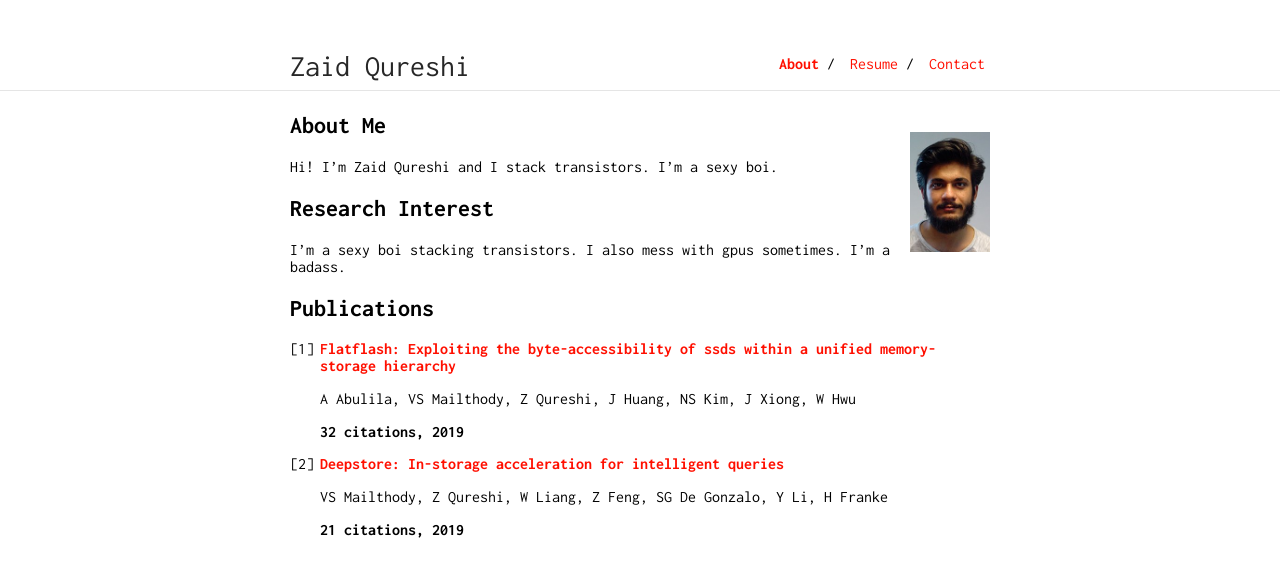
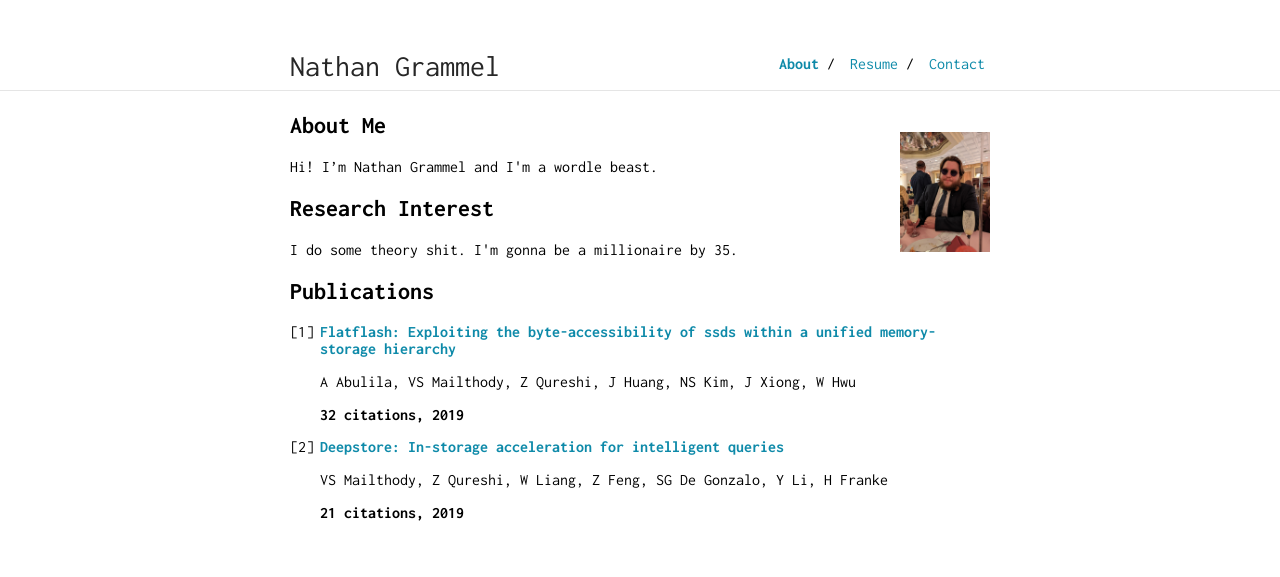
Before and after one commit to dontcallmebigguy/zaid, a Jekyll site: the page built from index.md, in a window 1280 px wide. Shown: the top 577 px of the page. Built offline with Jekyll 4.4.1, drawn with Linux system fonts in a browser that asks for light colours.

Commit message:
nathan site

```diff
--- a/_config.yml
+++ b/_config.yml
@@ -1,4 +1,4 @@
-title: Zaid Qureshi
+title: Nathan Grammel
 
 #deployment only
 # baseurl: "/zaid"
@@ -26,9 +26,9 @@ nav:
 
 about:
   - heading: "About Me"
-    body: "Hi! I’m Zaid Qureshi and I stack transistors. I’m a sexy boi."
+    body: "Hi! I’m Nathan Grammel and I'm a wordle beast."
   - heading: "Research Interest"
-    body:  "I’m a sexy boi stacking transistors. I also mess with gpus sometimes. I’m a badass."
+    body:  "I do some theory shit. I'm gonna be a millionaire by 35."
 
 publications:
   - name: "Flatflash: Exploiting the byte-accessibility of ssds within a unified memory-storage hierarchy"
--- a/_layouts/default.html
+++ b/_layouts/default.html
@@ -1,7 +1,7 @@
 <!DOCTYPE html>
 <html lang="en">
 <head>
-    <title>Zaid Qureshi</title>
+    <title>Nathan Grammel</title>
 
     <meta charset="utf-8">
     <meta name="viewport" content="width=device-width, initial-scale=1">
@@ -55,7 +55,7 @@
             <div class="container content contact">
         {% else %}
             <div class="container content">
-                <img class="profile-picture" src="zaid.jpg">
+                <img class="profile-picture" src="nathan.jpg">
                 {% for x in site.about %}
                     <h2> {{ x.heading }} </h2>
                     <p> {{ x.body }} </p>
--- a/_sass/vars.scss
+++ b/_sass/vars.scss
@@ -2,7 +2,7 @@
  * Customization Variables
  */
 
-$accent: #FF0F00;
+$accent: #0e8aa9;
 $image-size: 120px;
 
 /*
```
Also changed, not shown: nathan.jpg (added).
